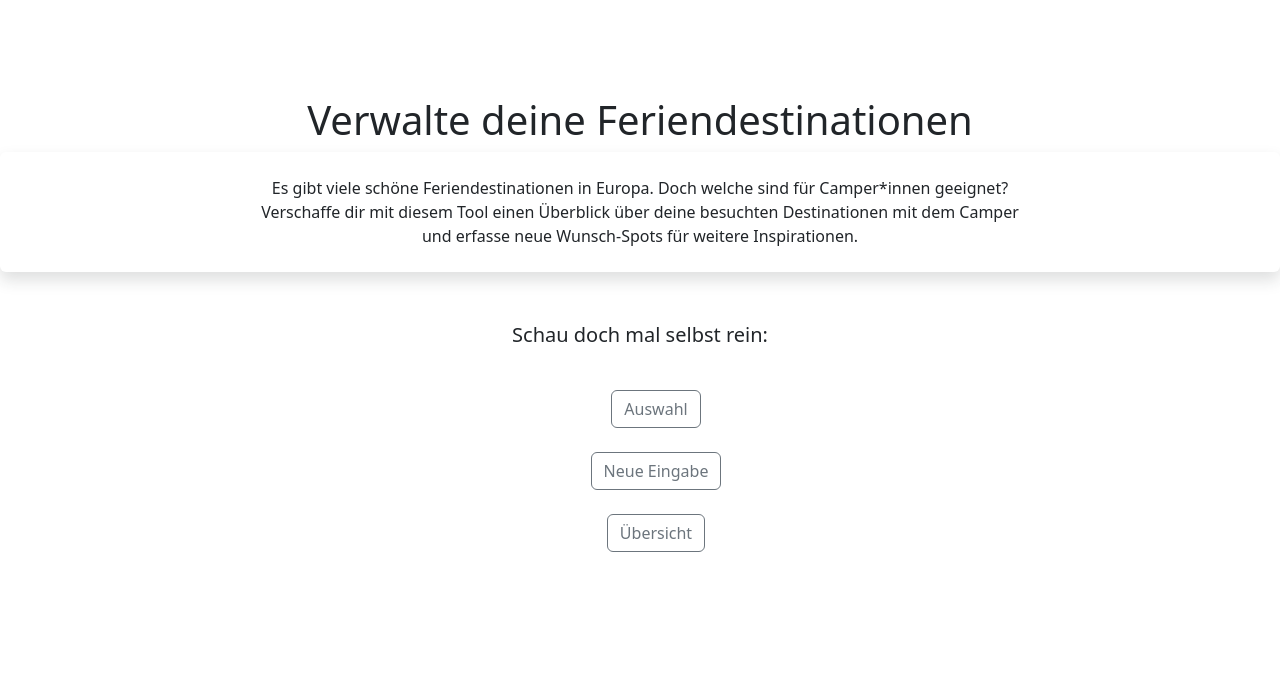
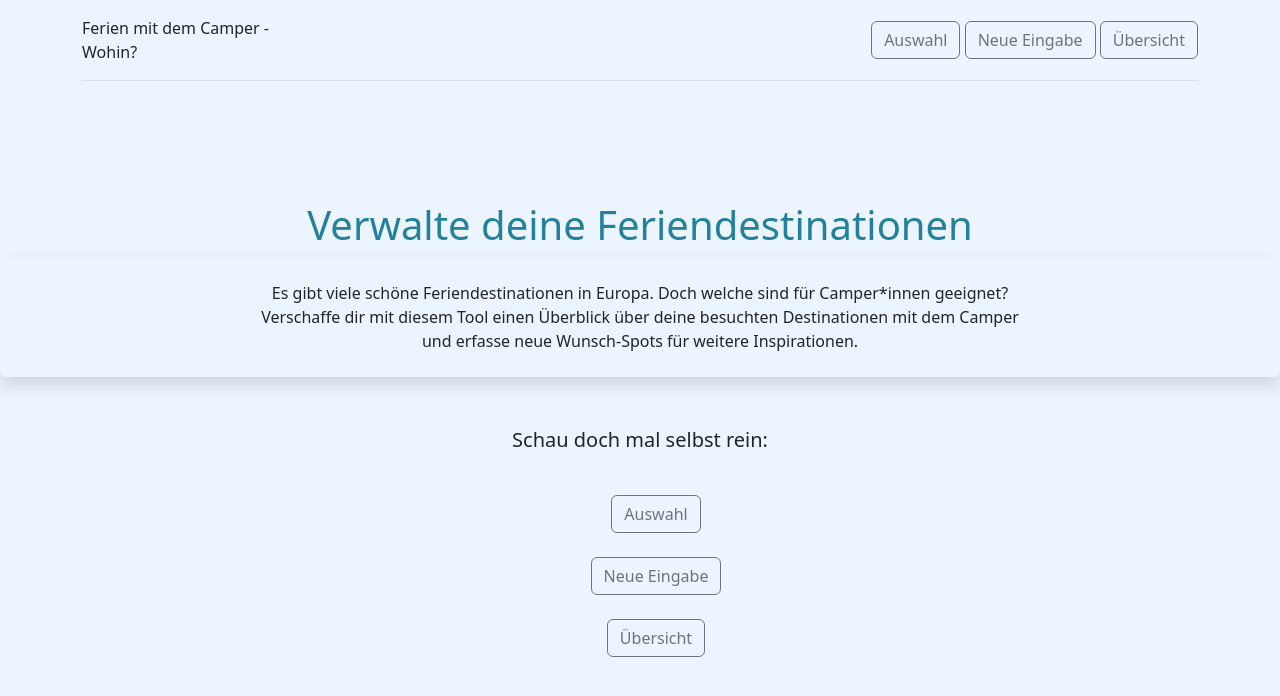
Before and after one commit to juju6508/PRO2_Projekt, a Flask app: page / in a window 1280 px wide. Shown: the top 696 px of the page. Run offline with Flask 2, Linux system fonts and the light colour scheme; some libraries are stand-ins or nearby versions.

Commit message:
vorlage / template html

```diff
--- a/templates/vorlage.html
+++ b/templates/vorlage.html
@@ -1,14 +1,43 @@
+<!-- Die "vorlage.html" wird als Template bei jedem html-File verwendet. -->
+
 <!DOCTYPE html>
 <html lang="en">
+
+<head>
   {% block head %}
-<head>
+<!-- Link zum Bootstrap-File sowie Link zum CSS-File -->
     <link rel="stylesheet" href="{{ url_for('static', filename='bootstrap.min.css') }}">
+    <link rel="stylesheet" href="{{ url_for('static', filename='style.css')}}">
+
+<!-- Die benötigten meta tags -->
     <meta charset="utf-8"/>
-    <title>Where to next?</title>
+    <meta name="viewport" content="width=device-with, initial-scale=1, shrink-to-fit=no">
+
+<!-- Mit app_name kann individuell auf jeder Seite einen Namen gesetzt werden, welcher im Tab des Browsers erscheint -->
+    <title>{{ app_name }}</title>
   {% endblock %}
 </head>
 
+ <!-- Header zur Übersicht der Navigation -->
+    <div class="container">
+    <header class="d-flex flex-wrap align-items-center justify-content-center justify-content-md-between py-3 mb-4 border-bottom">
+   {% block header %}
+
+        <a href="/" class="d-flex align-items-center col-md-3 mb-2 mb-md-0 text-dark text-decoration-none">Ferien mit dem Camper - Wohin?
+        <svg class="bi me-2" width="40" height="32" role="img" aria-label="Bootstrap"><use xlink:href="#bootstrap"></use></svg>
+      </a>
+
+      <div class="col-md-4 text-end">
+        <a href="/auswahl" type="button" class="btn btn-outline-secondary">Auswahl</a>
+        <a href="/erfassung" type="button" class="btn btn-outline-secondary">Neue Eingabe</a>
+        <a href="uebersicht" type="button" class="btn btn-outline-secondary">Übersicht</a>
+      </div>
+   {% endblock %}
+    </header>
+  </div>
+
 <body>
-	{% block body %}{% endblock %}
+   {% block body %}
+   {% endblock %}
 </body>
 </html>
```
